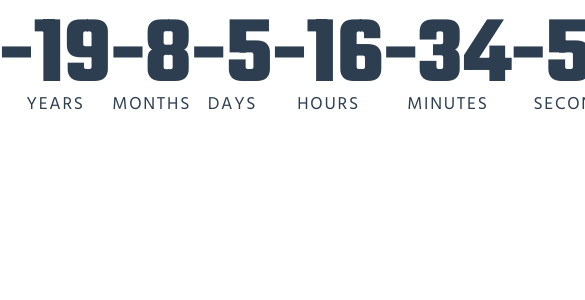
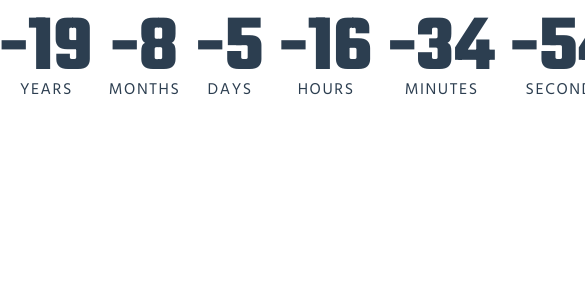
Before and after one commit to mabarbeau/countdown-timer, a Vue app: page /timer/1 in a window 390 px wide. Shown: the top 300 px of the page, 585 px wide, since content can reach past the window. Built offline with nearby package versions, Linux system fonts and the light colour scheme.

Commit message:
Add styles

```diff
--- a/src/views/Timer.vue
+++ b/src/views/Timer.vue
@@ -102,7 +102,7 @@ export default defineComponent({
   </div>
 </template>
 
-<style>
+<style lang="scss">
 .timer {
   display: flex;
   flex-direction: column;
@@ -114,11 +114,12 @@ h1 {
 }
 
 dl {
+  align-self: center;
+  display: grid;
+  grid-auto-columns: 1fr;
+  grid-gap: 0 1rem;
   margin: 10px;
-  display: grid;
   text-align: center;
-  grid-auto-columns: 1fr;
-  align-self: center;
   width: 100%;
 }
 
@@ -136,4 +137,13 @@ dt {
   letter-spacing: 0.1em;
   text-transform: uppercase;
 }
+
+@media screen and (max-width: 724px) {
+  dd {
+    font-size: 5em;
+  }
+  dt {
+    font-size: 1em;
+  }
+}
 </style>
```
